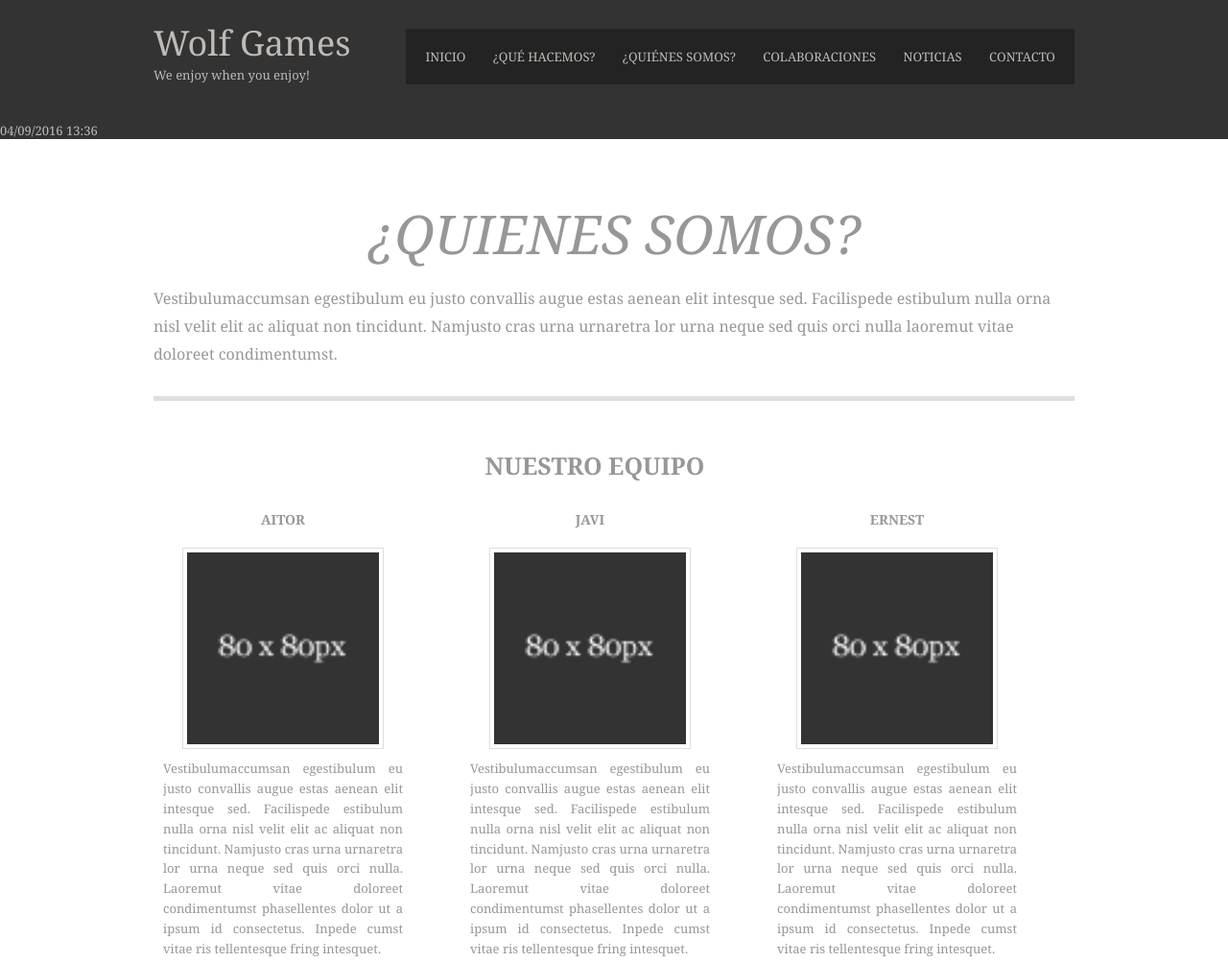
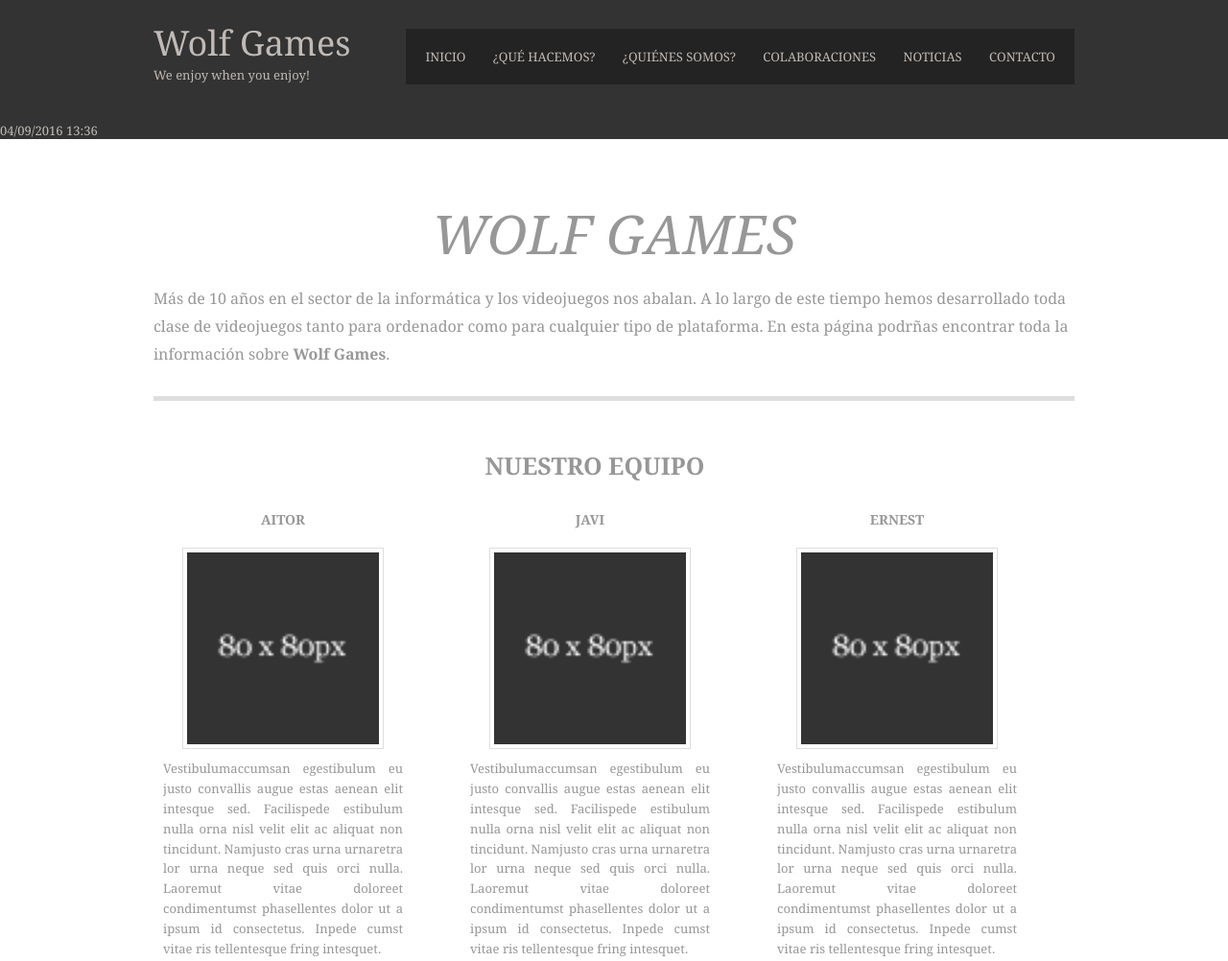
Before and after one commit to javiiglesias/WolfGames, a plain HTML site: page quienes_somos.html in a window 1280 px wide. Shown: the top 1002 px of the page at 96% size. Drawn offline with Linux system fonts and the light colour scheme.

Commit message:
Modificat l'apartat shout per a que sigui igual que l'index.

```diff
--- a/quienes_somos.html
+++ b/quienes_somos.html
@@ -31,8 +31,8 @@
   <div id="container" class="clear">
     <!-- content body -->
     <section id="shout">
-      <h1>&#191Quienes somos?</h1>
-      <p>Vestibulumaccumsan egestibulum eu justo convallis augue estas aenean elit intesque sed. Facilispede estibulum nulla orna nisl velit elit ac aliquat non tincidunt. Namjusto cras urna urnaretra lor urna neque sed quis orci nulla laoremut vitae doloreet condimentumst.</p>
+      <h1>Wolf Games</h1>
+      <p>Más de 10 años en el sector de la informática y los videojuegos nos abalan. A lo largo de este tiempo hemos desarrollado toda clase de videojuegos tanto para ordenador como para cualquier tipo de plataforma. En esta página podrñas encontrar toda la información sobre <b>Wolf Games</b>.</p>
     </section>
     <!-- main content -->
     <section id="perfils" class="clear">
```
